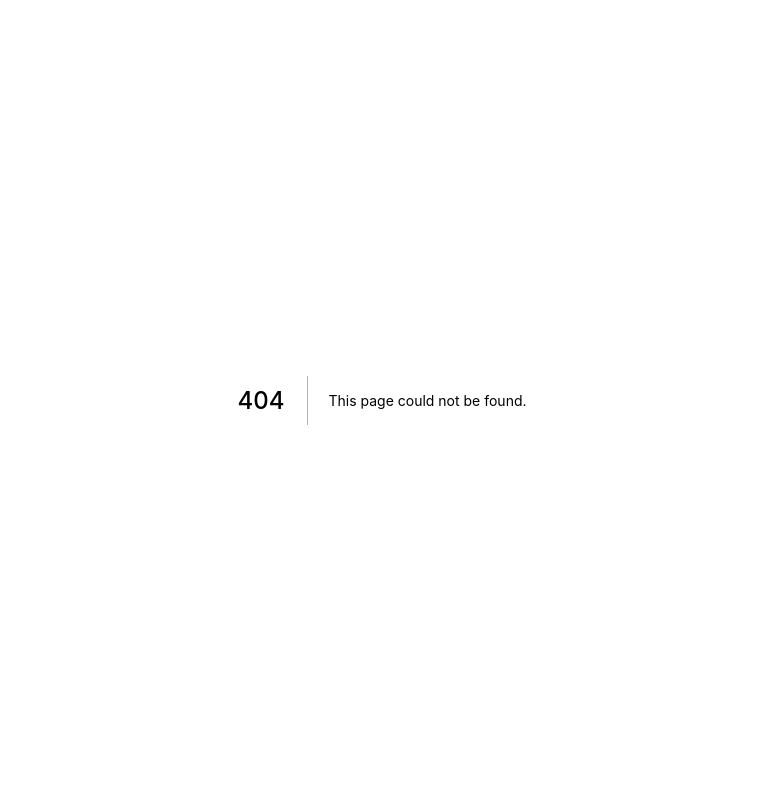
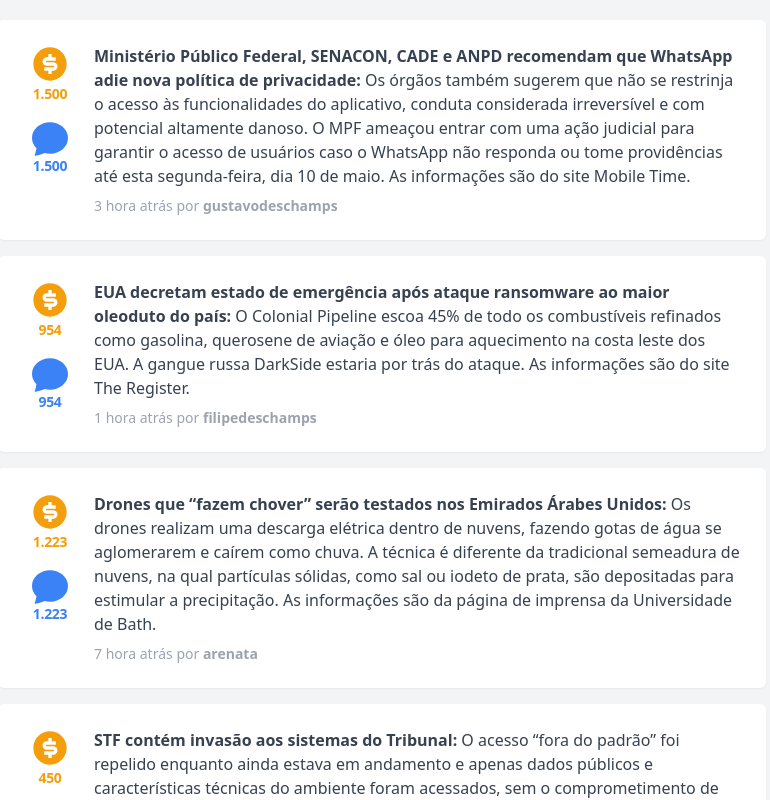
Before and after one commit to ZomerJoop/tabnews.com.br, a Next.js app: page /layout-03 in a window 1280 px wide. Before the commit this address had no page. Shown: the top 800 px of the page, without its empty margins (258-1028 px from the left). Built offline with nearby package versions, Linux system fonts and the light colour scheme.

Commit message:
layout: trying to increase icons

```diff
--- /dev/null
+++ b/pages/layout-03.js
@@ -0,0 +1,129 @@
+import Link from "next/link";
+import { CgTab } from "react-icons/cg";
+import { BsFillChatFill } from "react-icons/bs";
+import { RiMoneyDollarCircleFill } from "react-icons/ri";
+
+export default function Home() {
+  return (
+    <div className="pt-5 pb-5 bg-gray-100">
+      <div className="flex max-w-3xl mx-auto ">
+        <PostsList />
+      </div>
+    </div>
+  );
+}
+
+function PostsList() {
+  const posts = [
+    {
+      title:
+        "Ministério Público Federal, SENACON, CADE e ANPD recomendam que WhatsApp adie nova política de privacidade",
+      text:
+        "Os órgãos também sugerem que não se restrinja o acesso às funcionalidades do aplicativo, conduta considerada irreversível e com potencial altamente danoso. O MPF ameaçou entrar com uma ação judicial para garantir o acesso de usuários caso o WhatsApp não responda ou tome providências até esta segunda-feira, dia 10 de maio. As informações são do site Mobile Time.",
+      author: "gustavodeschamps",
+      coins: "1.500",
+      date: "3 hora atrás",
+    },
+    {
+      title:
+        "EUA decretam estado de emergência após ataque ransomware ao maior oleoduto do país",
+      text:
+        "O Colonial Pipeline escoa 45% de todo os combustíveis refinados como gasolina, querosene de aviação e óleo para aquecimento na costa leste dos EUA. A gangue russa DarkSide estaria por trás do ataque. As informações são do site The Register.",
+      author: "filipedeschamps",
+      coins: "954",
+      date: "1 hora atrás",
+    },
+    {
+      title:
+        "Drones que “fazem chover” serão testados nos Emirados Árabes Unidos",
+      text:
+        "Os drones realizam uma descarga elétrica dentro de nuvens, fazendo gotas de água se aglomerarem e caírem como chuva. A técnica é diferente da tradicional semeadura de nuvens, na qual partículas sólidas, como sal ou iodeto de prata, são depositadas para estimular a precipitação. As informações são da página de imprensa da Universidade de Bath.",
+      author: "arenata",
+      coins: "1.223",
+      date: "7 hora atrás",
+    },
+    {
+      title: "STF contém invasão aos sistemas do Tribunal",
+      text:
+        "O acesso “fora do padrão” foi repelido enquanto ainda estava em andamento e apenas dados públicos e características técnicas do ambiente foram acessados, sem o comprometimento de informações sigilosas. A equipe técnica do Tribunal ainda trabalha para retomada gradual dos serviços. As informações são da página de imprensa do STF.",
+      author: "gustavodeschamps",
+      coins: "450",
+      date: "8 hora atrás",
+    },
+    {
+      title:
+        "Ministério Público Federal, SENACON, CADE e ANPD recomendam que WhatsApp adie nova política de privacidade",
+      text:
+        "Os órgãos também sugerem que não se restrinja o acesso às funcionalidades do aplicativo, conduta considerada irreversível e com potencial altamente danoso. O MPF ameaçou entrar com uma ação judicial para garantir o acesso de usuários caso o WhatsApp não responda ou tome providências até esta segunda-feira, dia 10 de maio. As informações são do site Mobile Time.",
+      author: "gustavodeschamps",
+      coins: "1.500",
+      date: "3 hora atrás",
+    },
+  ];
+
+  return (
+    <div className="flex flex-col space-y-4">
+      {posts.map((post, index) => {
+        return (
+          <Link href="#">
+            <a className="flex p-6 bg-white rounded-md shadow-sm">
+              <div className="flex flex-col items-center pl-2 pr-6 space-y-4 text-sm tracking-tight text-center">
+                <div className="flex flex-col font-bold text-yellow-500">
+                  <div>
+                    <RiMoneyDollarCircleFill className="w-10 h-10" />
+                  </div>
+                  <div>{post.coins}</div>
+                </div>
+                <div className="flex flex-col font-bold text-blue-500">
+                  <div>
+                    <BsFillChatFill className="w-9 h-9" />
+                  </div>
+                  <div>{post.coins}</div>
+                </div>
+              </div>
+
+              <div className="flex-1 text-gray-700">
+                <span className="text-base font-semibold">{post.title}:</span>{" "}
+                <span className="text-base">{post.text}</span>
+                <div className="mt-2 text-sm text-gray-400">
+                  {post.date} por <strong>{post.author}</strong>
+                </div>
+              </div>
+            </a>
+          </Link>
+        );
+      })}
+    </div>
+  );
+}
+
+// function OldHome() {
+//   return (
+//     <>
+//       <header className="border-b-2 border-gray-200">
+//         <nav className="flex items-center justify-between p-3">
+//           <div className="flex items-center space-x-1">
+//             <CgTab className="w-5 h-5 text-gray-700" />
+//             <span className="text-sm font-medium">TabNews</span>
+//           </div>
+//           {/* <div className="flex items-center space-x-1">
+//             <Link href="#">
+//               <a className="p-2 text-sm ">Login</a>
+//             </Link>
+//             <Link href="#">
+//               <a className="px-2 py-1 text-sm font-medium border border-gray-200 rounded-sm hover:border-gray-250 hover:bg-gray-50">
+//                 Cadastro
+//               </a>
+//             </Link>
+//           </div> */}
+//         </nav>
+//       </header>
+//       <div className="flex m-2">
+//         <div className="bg-gray-100 rounded-md w-96">
+//           <NewsList />
+//         </div>
+//         <div className=""></div>
+//       </div>
+//     </>
+//   );
+// }
```
